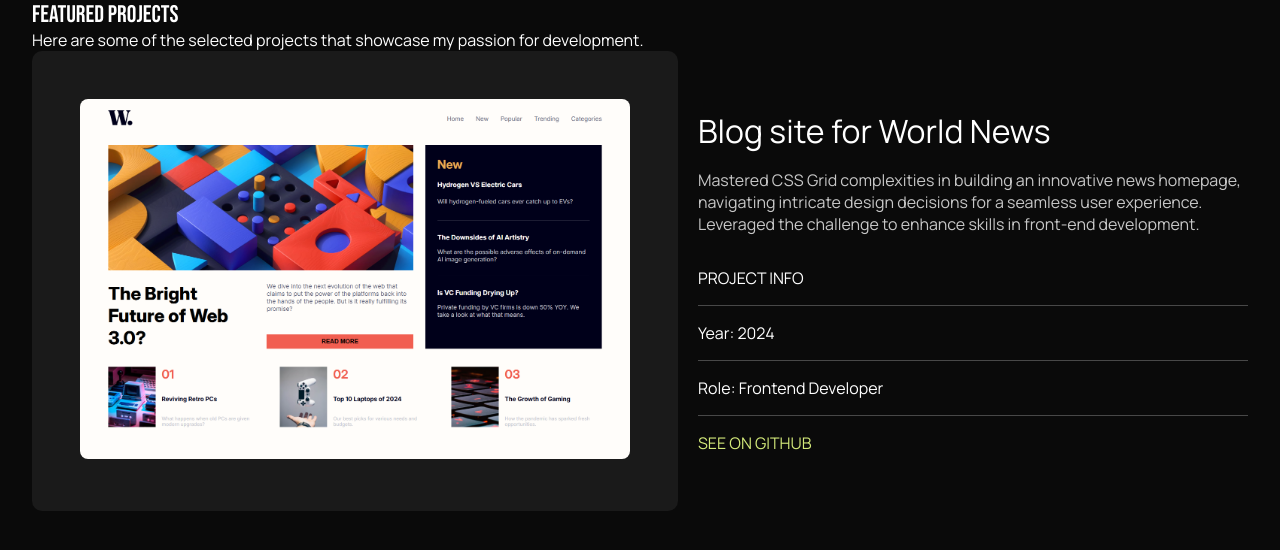
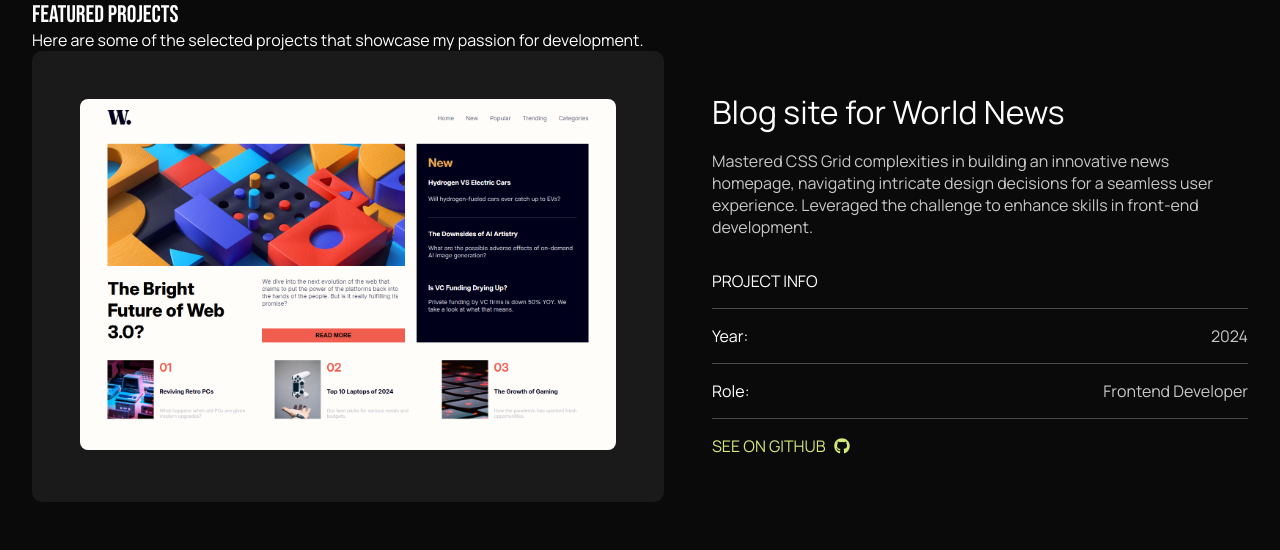
Before and after one commit to AGuardiola20/portfolio, a React (Vite) app: page /projects in a window 1280 px wide. Shown: the top 550 px of the page. Built offline with nearby package versions, Linux system fonts and the light colour scheme.

Commit message:
add: Card

```diff
--- a/src/components/ProjectCard.tsx
+++ b/src/components/ProjectCard.tsx
@@ -1,13 +1,17 @@
 import styled from "styled-components";
+import { FaGithub } from "react-icons/fa";
 
 const Container = styled.div`
   display: flex;
   justify-content: space-between;
   align-items: center;
-  gap: 20px;
+  gap: 3rem;
 
   div {
     flex: 1;
+  }
+  @media (max-width: 1060px) {
+    flex-direction: column;
   }
 `;
 
@@ -38,6 +42,8 @@ const ProjectInfo = styled.p`
 `;
 
 const InfoContainer = styled.div`
+  display: flex;
+  justify-content: space-between;
   border-bottom: 1px solid ${({ theme }) => theme.colors.border};
   border-top: 1px solid ${({ theme }) => theme.colors.border};
   padding: 1rem 0;
@@ -45,10 +51,40 @@ const InfoContainer = styled.div`
     border-top: none;
   }
 `;
+const InfoItem = styled.p`
+  color: ${({ theme }) => theme.colors.textSecondary};
+`;
 
 const Link = styled.a`
+  display: flex;
+  width: max-content;
+  justify-content: flex-start;
+  align-items: center;
+  gap: 0.5rem;
   color: ${({ theme }) => theme.colors.primary};
   text-transform: uppercase;
+  padding-bottom: 0.4rem;
+  position: relative;
+  transition: transform 0.3s ease, color 0.3s ease;
+
+  &::after {
+    content: "";
+    position: absolute;
+    bottom: 0;
+    left: 0;
+    width: 0;
+    height: 2px;
+    background-color: ${({ theme }) => theme.colors.primary};
+    transition: width 0.3s ease;
+  }
+
+  &:hover {
+    transform: scale(1.05);
+  }
+
+  &:hover::after {
+    width: 100%;
+  }
 `;
 
 type ProjectCardProps = {
@@ -85,19 +121,23 @@ const ProjectCard = ({
         <div>
           <ProjectInfo>Project Info</ProjectInfo>
           <InfoContainer>
-            <p>
-              Year: <span>{year}</span>
-            </p>
+            <p>Year:</p>
+            <InfoItem>{year}</InfoItem>
           </InfoContainer>
           <InfoContainer>
-            <p>
-              Role: <span>{role}</span>
-            </p>
+            <p>Role:</p>
+            <InfoItem>{role}</InfoItem>
           </InfoContainer>
         </div>
         <div>
-          {demoLink && <Link href={demoLink}>Live Demo</Link>}
-          <Link href={githubLink}>See on Github</Link>
+          {demoLink && (
+            <Link href={demoLink} target="_blank" rel="noopener noreferrer">
+              Live Demo
+            </Link>
+          )}
+          <Link href={githubLink} target="_blank" rel="noopener noreferrer">
+            See on Github <FaGithub />
+          </Link>
         </div>
       </TextContainer>
     </Container>
```
